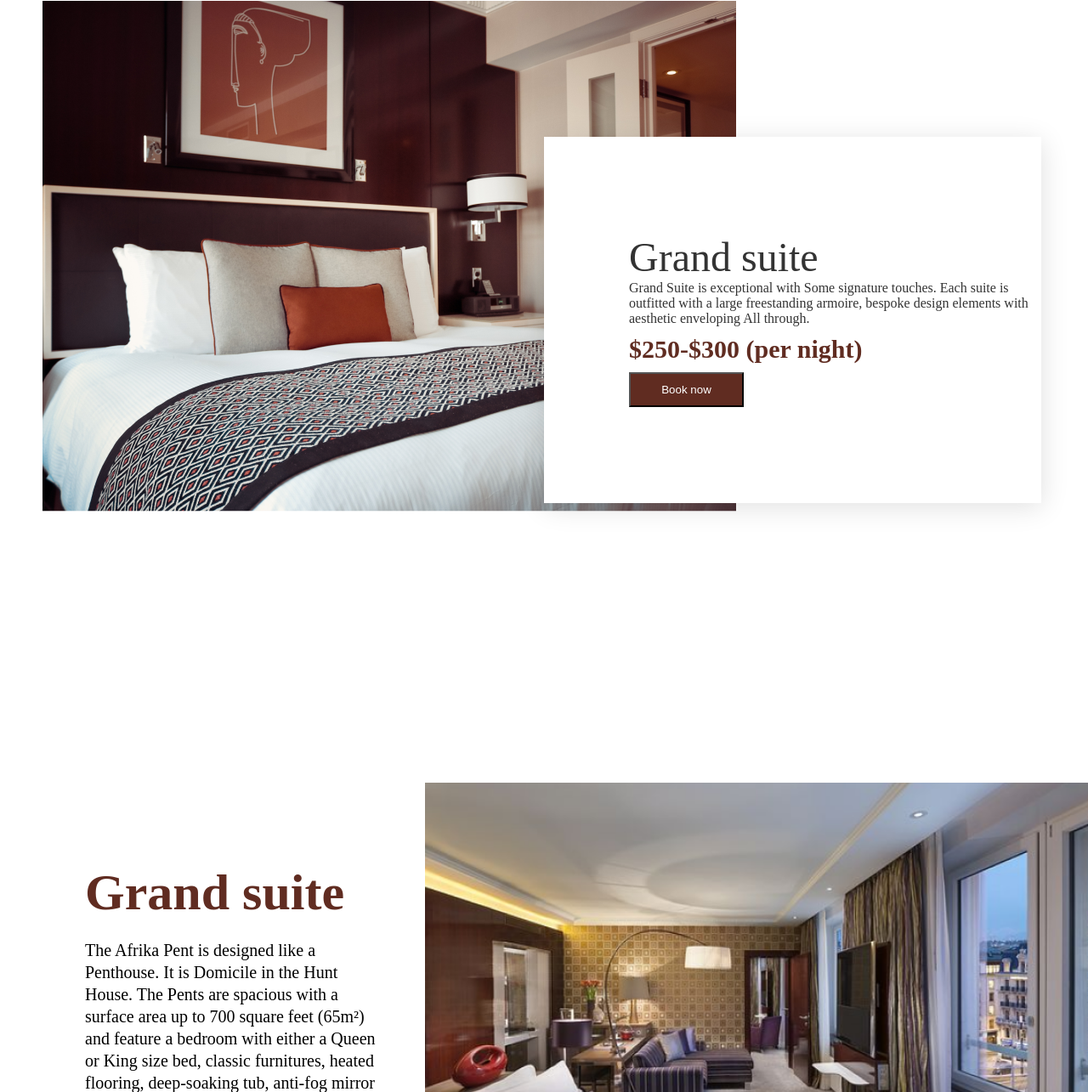
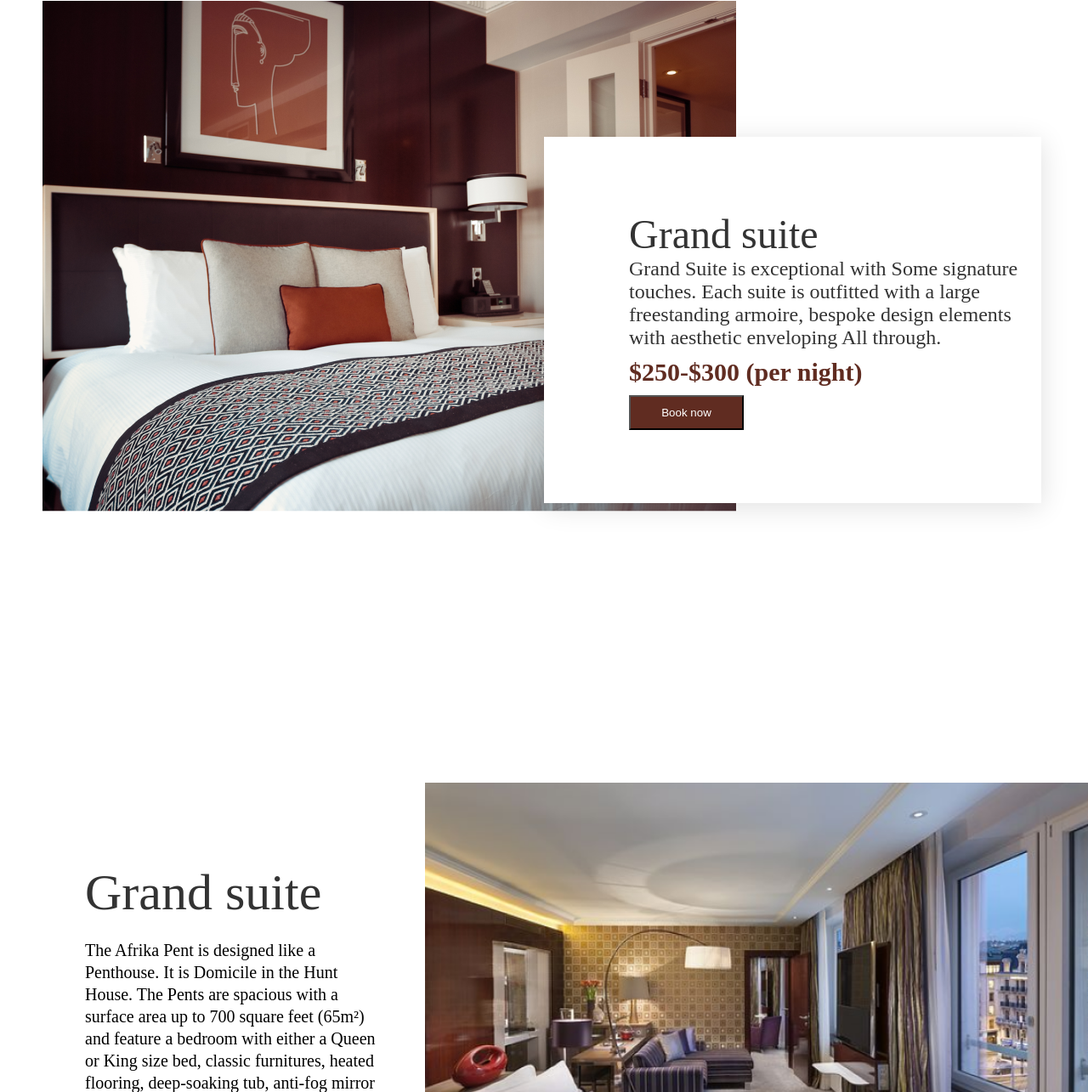
Before and after one commit to mark-okoth/RoomsPage, a website: page index.html in a window 1280 px wide. Shown: the part 1719-3004 px from the top of the page at 85% size. Drawn offline with nearby package versions, Linux system fonts and the light colour scheme.

Commit message:
font size

```diff
--- a/style.css
+++ b/style.css
@@ -3,6 +3,9 @@
   margin: 0;
   padding: 0;
   box-sizing: border-box;
+}
+p{
+  font-size: 24px;
 }
 :root {
   --main-brown-background: #602c21;
@@ -215,7 +218,8 @@ top: 215%;
   width: 800px;
 }
 .pent-content h1{
-  color: var(--main-brown-background);
+  color: #333333;
+  font-weight: normal;
   font-size: 60px;
   margin-bottom: 20px;
 }
```
